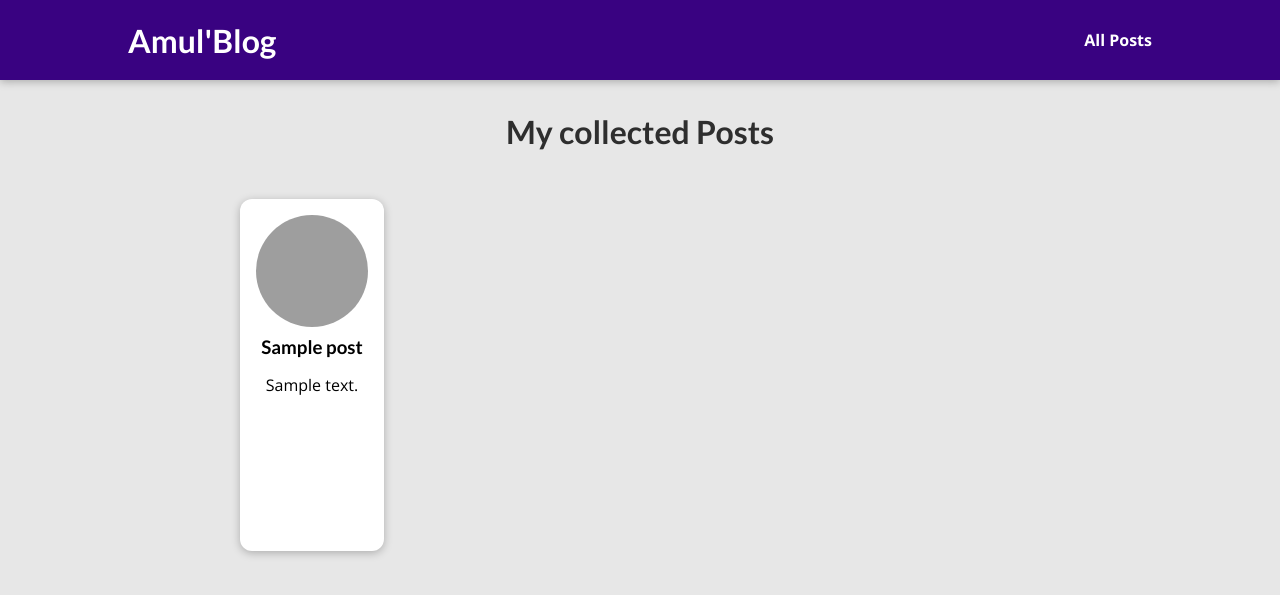
After one commit to amulpatle/Blog-Project, a Django app: template my_site/blog/templates/blog/all-post.html in a window 1280 px wide. The commit adds this page. Shown: the top 595 px of the page. Run offline with Django 3.2, Linux system fonts and the light colour scheme; the template is opened without the code that fills it: most values are stand-ins (such as "Sample title", 1, 10 or a date in 2020); grey boxes are pictures that could not be loaded.

Commit message:
set dummy blog

```diff
--- /dev/null
+++ b/my_site/blog/static/blog/all-posts.css
@@ -0,0 +1,43 @@
+body {
+  background-color: #e7e7e7;
+}
+
+#main-navigation {
+  background-color: #390281;
+  box-shadow: 0 2px 8px rgba(0, 0, 0, 0.25);
+}
+
+#all-posts {
+  margin: 7rem auto;
+  width: 90%;
+  max-width: 60rem;
+}
+
+#all-posts h2 {
+  text-align: center;
+  font-size: 2rem;
+  color: #2e2e2e;
+  margin: 3rem 0;
+}
+
+ul {
+  list-style: none;
+  margin: 0;
+  padding: 0;
+  display: grid;
+  grid-template-columns: repeat(auto-fill, minmax(17rem, 1fr));
+  gap: 1.5rem;
+}
+
+.post img {
+  width: 7rem;
+  height: 7rem;
+}
+
+.post a {
+  height: 22rem;
+  transform-origin: center;
+  box-shadow: 0 2px 8px rgba(0, 0, 0, 0.25);
+  border-radius: 12px;
+  background-color: white;
+}
--- /dev/null
+++ b/my_site/blog/static/blog/post.css
@@ -0,0 +1,43 @@
+.post {
+  display: flex;
+  flex-direction: column;
+  align-items: center;
+  text-align: center;
+}
+
+.post a {
+  text-decoration: none;
+  color: black;
+  transition: all 0.2s ease;
+  padding: 1rem;
+}
+
+.post a:hover,
+.post a:active {
+  transform: scale(1.1);
+  background-color: #390281;
+  color: white;
+}
+
+.post img {
+  width: 5rem;
+  height: 5rem;
+  object-fit: cover;
+  border-radius: 50%;
+}
+
+.post h3 {
+  margin: 0.25rem 0;
+}
+
+.post time {
+  color: #666666;
+  margin: 0.25rem;
+  font-style: italic;
+  font-size: 0.85rem;
+}
+
+.post:hover time,
+.post:active time {
+  color: white;
+}
--- /dev/null
+++ b/my_site/blog/templates/blog/all-post.html
@@ -0,0 +1,25 @@
+{% extends "base.html" %}
+<!-- this is error  -->
+{%load static %}
+<!-- all block element should be in one line otherwise it will give error -->
+{% block title %} All My Post {% endblock %}
+<!--  -->
+{%block css_files %}
+<link rel="stylesheet" href="{% static 'blog/post.css' %}" />
+<link rel="stylesheet" href="{% static 'blog/all-posts.css' %}" />
+
+{% endblock %}
+
+<!-- --------- -->
+{% block content %}
+<section id="all-posts">
+  <h2>My collected Posts</h2>
+  <ul>
+    {% for post in all_posts %}
+    <!--  -->
+    {% include "blog/includes/post.html"%}
+    <!--  -->
+    {% endfor %}
+  </ul>
+</section>
+{% endblock %}
--- /dev/null
+++ b/my_site/blog/templates/blog/includes/post.html
@@ -0,0 +1,16 @@
+{%load static %}
+
+<li>
+  <article class="post">
+    <a href="{% url 'post-detail-page' post.slug %}">
+      <img
+        src="{% static 'blog/images/'|add:post.image %}"
+        alt="{{post.titles}}"
+      />
+      <div class="post__content">
+        <h3>{{ post.title }}</h3>
+        <p>{{post.excerpt}}</p>
+      </div>
+    </a>
+  </article>
+</li>
--- a/my_site/templates/base.html
+++ b/my_site/templates/base.html
@@ -10,6 +10,12 @@
     {% block css_files %} {% endblock %}
   </head>
   <body>
+    <header id="main-navigation">
+      <h1><a href="{% url 'starting-page' %}">Amul'Blog</a></h1>
+      <nav>
+        <a href="{% url 'posts-page' %}">All Posts</a>
+      </nav>
+    </header>
     {%block content %} {% endblock %}
   </body>
 </html>
```
Also changed, not shown: my_site/blog/static/blog/post-detail.css (added, +62 -0 lines), my_site/blog/templates/blog/index.html (+6 -24 lines), my_site/blog/templates/blog/post-detail.html (added, +27 -0 lines), my_site/blog/views.py (+85 -5 lines).
